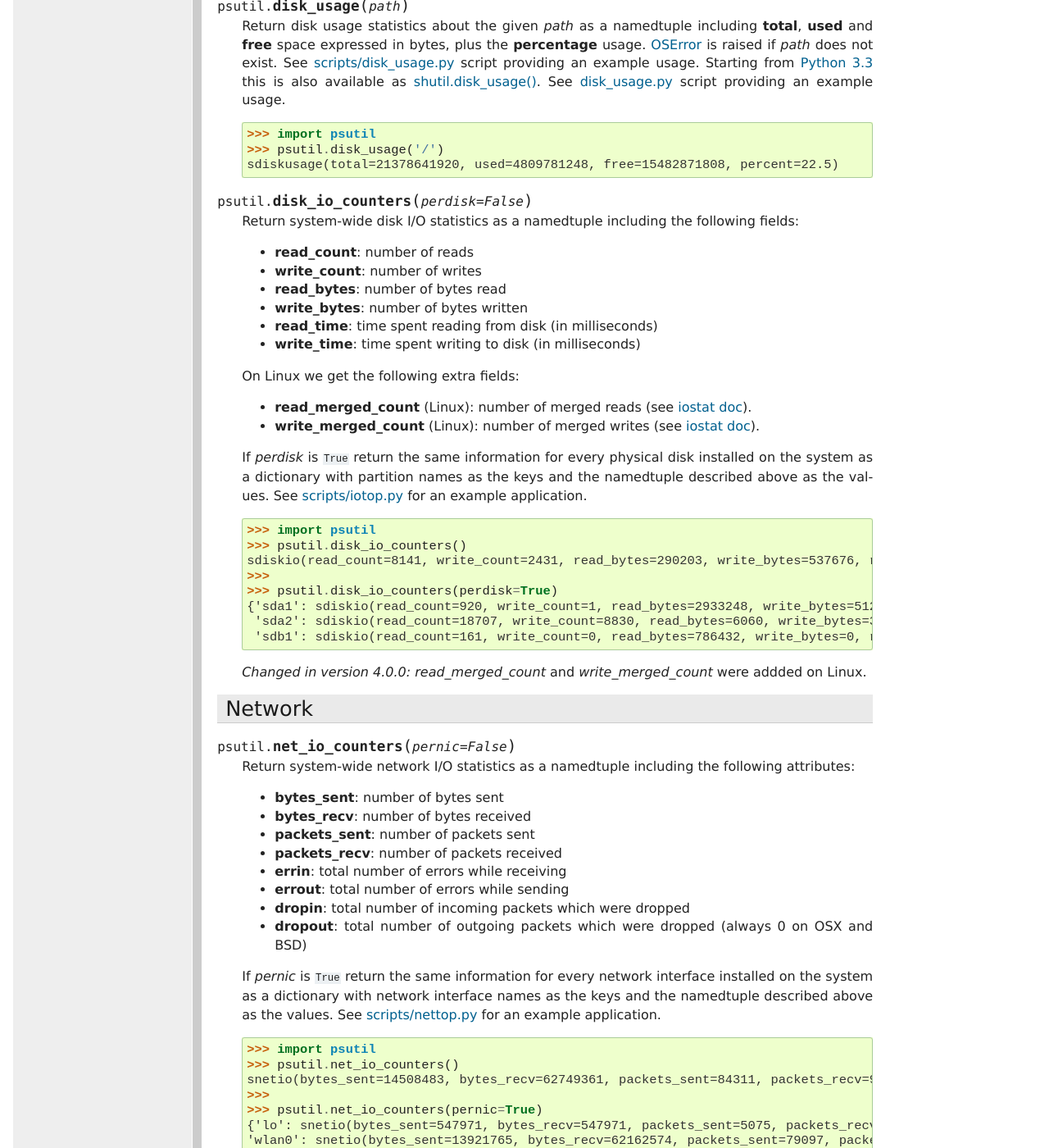
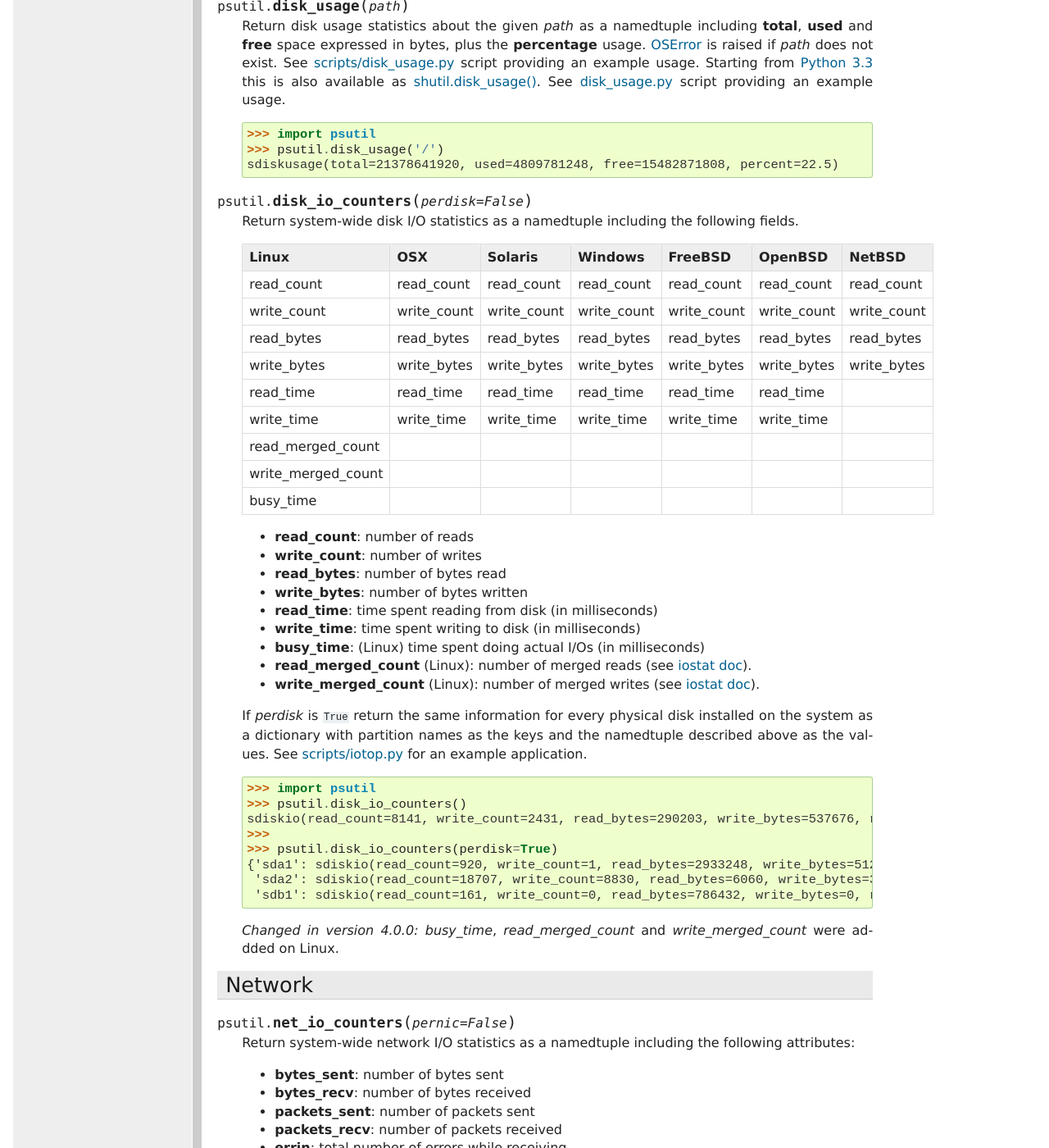
Before and after one commit to giampaolo/psutil, a Sphinx documentation site: the page built from docs/index.rst, in a window 1280 px wide and 1400 px high, scrolled down 4088 px. Shown: the whole window at 82% size. Built offline with Sphinx 7.4.7, drawn with Linux system fonts in a browser that asks for light colours; formulas are drawn with MathJax 3.

Commit message:
disk_io_counters() / linux: add busy_time

```diff
--- a/HISTORY.rst
+++ b/HISTORY.rst
@@ -5,6 +5,7 @@ Bug tracker at https://github.com/giampaolo/psutil/issues
 
 **Enhancements**
 
+- #523: [Linux] disk_io_counters() return a new "busy_time" field.
 - #660: [Windows] make.bat is smarter in finding alternative VS install
   locations.  (patch by mpderbec)
 - #732: Process.environ().  (patch by Frank Benkstein)
--- a/docs/index.rst
+++ b/docs/index.rst
@@ -266,7 +266,29 @@ Disks
 .. function:: disk_io_counters(perdisk=False)
 
   Return system-wide disk I/O statistics as a namedtuple including the
-  following fields:
+  following fields.
+
+  +--------------------+-------------+-------------+-------------+-------------+-------------+-------------+
+  | Linux              | OSX         | Solaris     | Windows     | FreeBSD     | OpenBSD     | NetBSD      |
+  +====================+=============+=============+=============+=============+=============+=============+
+  | read_count         | read_count  | read_count  | read_count  | read_count  | read_count  | read_count  |
+  +--------------------+-------------+-------------+-------------+-------------+-------------+-------------+
+  | write_count        | write_count | write_count | write_count | write_count | write_count | write_count |
+  +--------------------+-------------+-------------+-------------+-------------+-------------+-------------+
+  | read_bytes         | read_bytes  | read_bytes  | read_bytes  | read_bytes  | read_bytes  | read_bytes  |
+  +--------------------+-------------+-------------+-------------+-------------+-------------+-------------+
+  | write_bytes        | write_bytes | write_bytes | write_bytes | write_bytes | write_bytes | write_bytes |
+  +--------------------+-------------+-------------+-------------+-------------+-------------+-------------+
+  | read_time          | read_time   | read_time   | read_time   | read_time   | read_time   |             |
+  +--------------------+-------------+-------------+-------------+-------------+-------------+-------------+
+  | write_time         | write_time  | write_time  | write_time  | write_time  | write_time  |             |
+  +--------------------+-------------+-------------+-------------+-------------+-------------+-------------+
+  | read_merged_count  |             |             |             |             |             |             |
+  +--------------------+-------------+-------------+-------------+-------------+-------------+-------------+
+  | write_merged_count |             |             |             |             |             |             |
+  +--------------------+-------------+-------------+-------------+-------------+-------------+-------------+
+  | busy_time          |             |             |             |             |             |             |
+  +--------------------+-------------+-------------+-------------+-------------+-------------+-------------+
 
   - **read_count**: number of reads
   - **write_count**: number of writes
@@ -274,9 +296,7 @@ Disks
   - **write_bytes**: number of bytes written
   - **read_time**: time spent reading from disk (in milliseconds)
   - **write_time**: time spent writing to disk (in milliseconds)
-
-  On Linux we get the following extra fields:
-
+  - **busy_time**: (Linux) time spent doing actual I/Os (in milliseconds)
   - **read_merged_count** (Linux): number of merged reads (see `iostat doc <https://www.kernel.org/doc/Documentation/iostats.txt>`__).
   - **write_merged_count** (Linux): number of merged writes (see `iostat doc <https://www.kernel.org/doc/Documentation/iostats.txt>`__).
 
@@ -295,8 +315,8 @@ Disks
      'sda2': sdiskio(read_count=18707, write_count=8830, read_bytes=6060, write_bytes=3443, read_time=24585, write_time=1572),
      'sdb1': sdiskio(read_count=161, write_count=0, read_bytes=786432, write_bytes=0, read_time=44, write_time=0)}
 
-  .. versionchanged:: 4.0.0 *read_merged_count* and *write_merged_count* were
-     addded on Linux.
+  .. versionchanged:: 4.0.0 *busy_time*, *read_merged_count* and
+     *write_merged_count* were addded on Linux.
 
 Network
 -------
```
Also changed, not shown: 3 other files.
